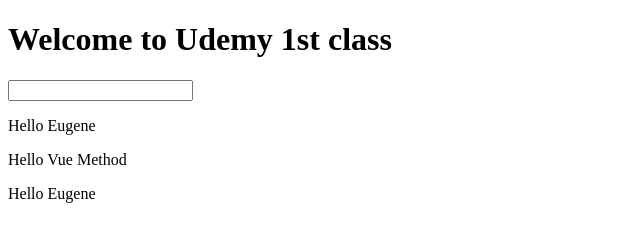
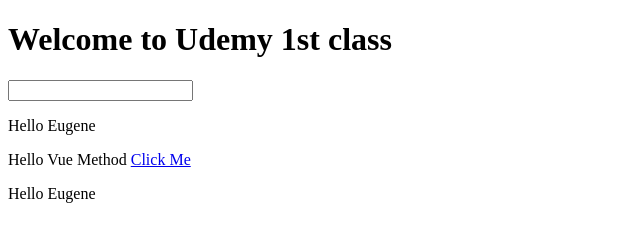
Before and after one commit to eug3ne/vue-udemy, a plain HTML site: page index.html in a window 1280 px wide. Shown: the full height of the page, 0-640 px from the left. Drawn offline with Linux system fonts and the light colour scheme.

Commit message:
Add Vue bind Directive

```diff
--- a/index.html
+++ b/index.html
@@ -27,7 +27,13 @@
             <p> {{ title }}</p>
 
             <!-- This is how we display 'string' only content using method binding-->
-            <p> {{ sayHello() }}</p>
+            <p>
+                {{ sayHello() }}
+                <!-- introduce the Vue directives to bind html attributtes with normal HTMLgit-->
+                <a v-bind:href="link">
+                    Click Me
+                </a>
+            </p>
 
             <!-- This is how we display 'string' value by accessing the data property-->
             <p> {{ sayHelloWithProperty() }}</p>
@@ -37,7 +43,8 @@
             new Vue({
                 el: '#app',
                 data: {
-                    title: 'Hello Eugene'
+                    title: 'Hello Eugene',
+                    link: 'https://google.com'
                 },
                 methods:{
                     changeTitle: function(event){
```
